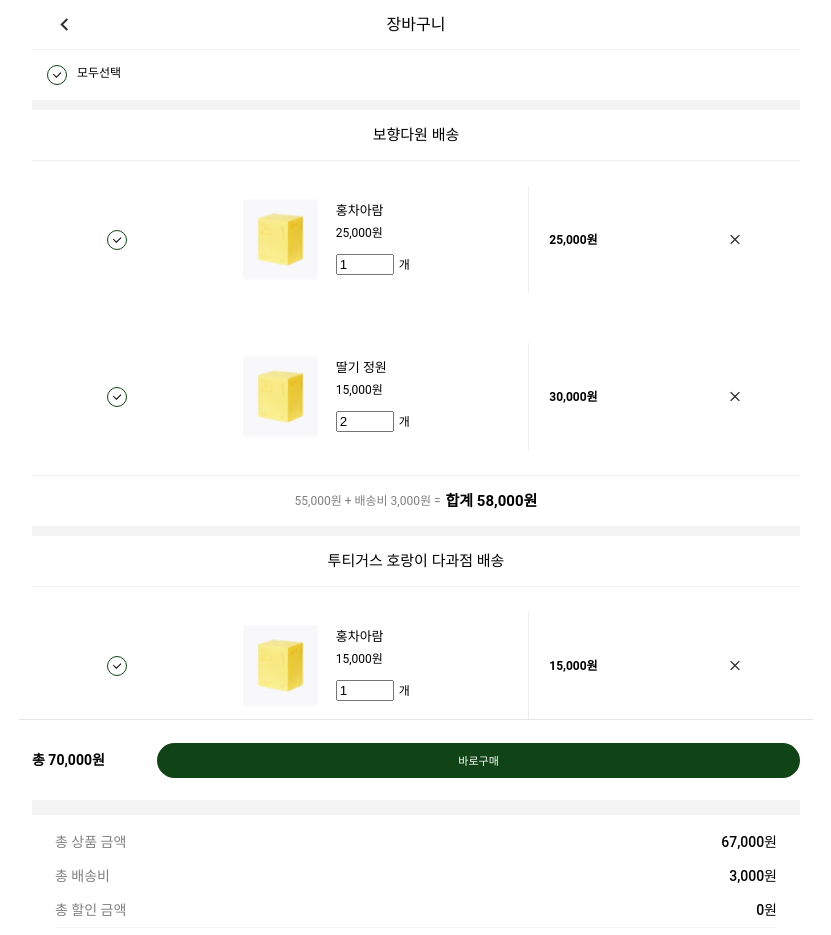
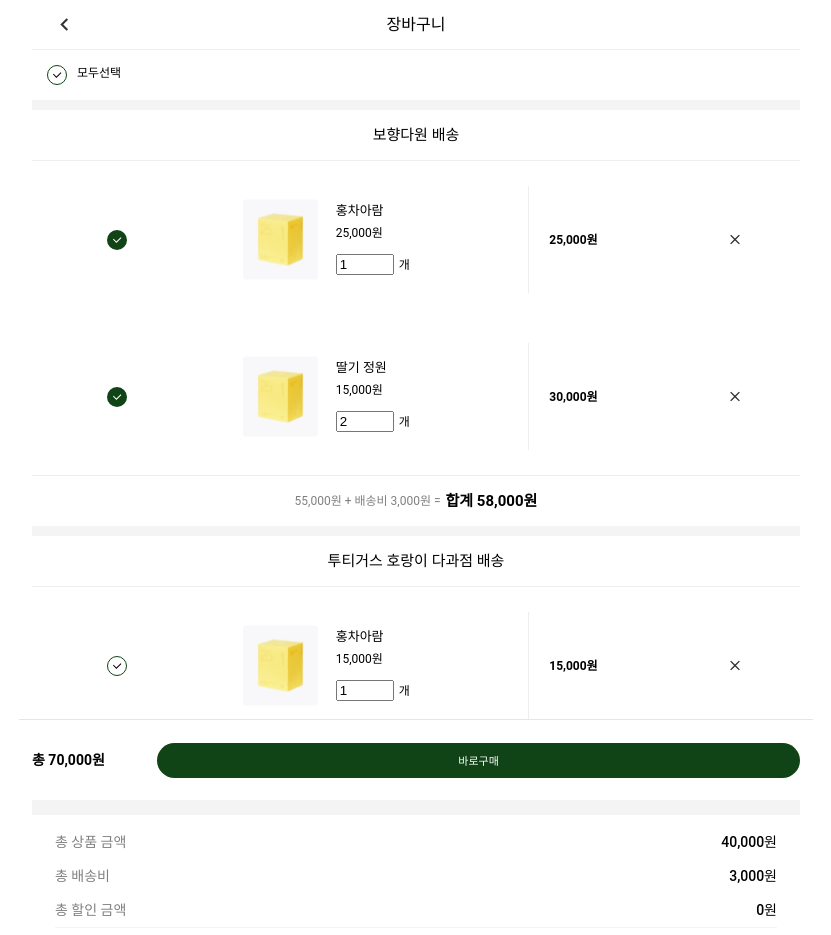
Before and after one commit to The-Teable/teave-mobile, a Next.js app: page /cart in a window 1280 px wide. Shown: the top 935 px of the page, without its empty margins (224-1055 px from the left). Built offline with nearby package versions, Linux system fonts and the light colour scheme.

Commit message:
refactor: cart 페이지 bill컴포넌트 나누기

```diff
--- a/src/components/cart/Bill.tsx
+++ b/src/components/cart/Bill.tsx
@@ -1,26 +1,33 @@
 import styled from "styled-components";
 import CenteredContainer from "../layout/CenteredContainer";
 
-const Bill = () => {
+const Bill = (props: {
+  productPrice: number;
+  deliveryCost: number;
+  discountPrice: number;
+}) => {
+  const { productPrice, deliveryCost, discountPrice } = props;
   return (
     <>
       <CenteredContainer>
         <S.Container>
           <S.Wrapper>
             <S.ItemGray>총 상품 금액</S.ItemGray>
-            <S.Item>67,000원</S.Item>
+            <S.Item>{productPrice.toLocaleString()}원</S.Item>
           </S.Wrapper>
           <S.Wrapper>
             <S.ItemGray>총 배송비</S.ItemGray>
-            <S.Item>3,000원</S.Item>
+            <S.Item>{deliveryCost.toLocaleString()}원</S.Item>
           </S.Wrapper>
           <S.Wrapper>
             <S.ItemGray>총 할인 금액</S.ItemGray>
-            <S.Item>0원</S.Item>
+            <S.Item>{discountPrice.toLocaleString()}원</S.Item>
           </S.Wrapper>
           <S.Wrapper>
             <S.Result>결제 금액</S.Result>
-            <S.Result>70,000원</S.Result>
+            <S.Result>
+              {(productPrice + deliveryCost - discountPrice).toLocaleString()}원
+            </S.Result>
           </S.Wrapper>
         </S.Container>
       </CenteredContainer>
--- a/src/components/cart/CartProduct.tsx
+++ b/src/components/cart/CartProduct.tsx
@@ -22,9 +22,13 @@ const CartProduct = ({
         <Fragment key={i}>
           <Margin size={1} />
           <S.BrandTitle>{brandName} 배송</S.BrandTitle>
-          {items.map(({ id, name, price, count, image_url }) => (
+          {items.map(({ id, name, price, count, image_url, is_selected }) => (
             <S.ItemContainer key={id}>
-              <ToggleSelector id={id + ""} labelName="" />
+              <ToggleSelector
+                id={id + ""}
+                labelName=""
+                isChecked={is_selected}
+              />
               <S.ItemWrapper>
                 <Image src={image_url} width={75} height={90} alt={name} />
                 <S.ContentWrapper>
--- a/src/components/cart/ToggleSelector.tsx
+++ b/src/components/cart/ToggleSelector.tsx
@@ -3,14 +3,16 @@ import styled, { css } from "styled-components";
 const ToggleSelector = ({
   id,
   labelName,
+  isChecked = false,
 }: {
   id: string;
   labelName?: string;
+  isChecked?: boolean;
 }) => {
   return (
     <>
       <S.OptionContainer>
-        <S.Checkbox type="checkbox" id={id} />
+        <S.Checkbox type="checkbox" id={id} checked={isChecked} />
         <S.CustomCheckbox htmlFor={id} labelName={labelName}>
           {labelName}
         </S.CustomCheckbox>
--- a/src/components/order/DeliveryInfo.tsx
+++ b/src/components/order/DeliveryInfo.tsx
@@ -1,6 +1,6 @@
 import styled from "styled-components";
-import { color } from "../../../styles/palette";
-import Margin from "../../../components/common/Margin";
+import { color } from "../../styles/palette";
+import Margin from "../common/Margin";
 
 const DeliveryInfo = ({ name, tel, address }: any) => {
   return (
--- a/src/pages/cart.tsx
+++ b/src/pages/cart.tsx
@@ -9,10 +9,14 @@ import CartFooter from "../components/cart/CartFooter";
 import Bill from "../components/cart/Bill";
 import CartProduct from "../components/cart/CartProduct";
 
+/**
+ * TODO :
+ *  - 서버 API 완성시 dividedByBrand를 react query에서 select하는 것으로 교체할 것
+ *  - discountPrice 일단 0으로 했는데 할인가를 어디서 정하는지? 서버에서 보내줄 때 할인가와 원가를 주는지?
+ *  - 모두 선택 클릭 시 dividedByBrand에서 is_selected가 false 인 아이템들을 true로 바꾸는 PUT요청
+ *  - delivery cost 산정 방식 협의 후 수정
+ */
 const CartPage = () => {
-  /**
-   * TODO : 서버 API 완성시 교체할 것
-   */
   const dividedByBrand = productInCart.reduce<Record<string, ProductInCart[]>>(
     (acc: Record<string, ProductInCart[]>, cur: ProductInCart) => {
       acc[cur.brand] = cur.brand in acc ? [...acc[cur.brand], cur] : [cur];
@@ -20,6 +24,9 @@ const CartPage = () => {
     },
     {}
   );
+  const productPrice = productInCart
+    .filter(({ is_selected }: ProductInCart) => is_selected)
+    .reduce((totalPrice, { price }) => totalPrice + price, 0);
 
   return (
     <>
@@ -29,7 +36,7 @@ const CartPage = () => {
         <CartProduct products={dividedByBrand} />
         <Margin size={2} />
       </S.Container>
-      <Bill />
+      <Bill productPrice={productPrice} deliveryCost={3000} discountPrice={0} />
       <CartFooter />
     </>
   );
--- a/src/services/model/cartSchema.ts
+++ b/src/services/model/cartSchema.ts
@@ -5,6 +5,7 @@ export type ProductInCart = Pick<
   "id" | "brand" | "name" | "price" | "image_url"
 > & {
   count: number;
+  is_selected: boolean;
 };
 
 export type Delivery = {
--- a/src/services/static/dummy.json
+++ b/src/services/static/dummy.json
@@ -275,7 +275,8 @@
       "name": "홍차아람",
       "price": 25000,
       "count": 1,
-      "image_url": "/image/goods1.svg"
+      "image_url": "/image/goods1.svg",
+      "is_selected": true
     },
     {
       "id": 1,
@@ -283,7 +284,8 @@
       "name": "딸기 정원",
       "price": 15000,
       "count": 2,
-      "image_url": "/image/goods1.svg"
+      "image_url": "/image/goods1.svg",
+      "is_selected": true
     },
     {
       "id": 2,
@@ -291,7 +293,8 @@
       "name": "홍차아람",
       "price": 15000,
       "count": 1,
-      "image_url": "/image/goods1.svg"
+      "image_url": "/image/goods1.svg",
+      "is_selected": false
     }
   ],
   "teaProductDetailInfo": {
```
Also changed, not shown: src/pages/order.tsx (+9 -1 lines).
